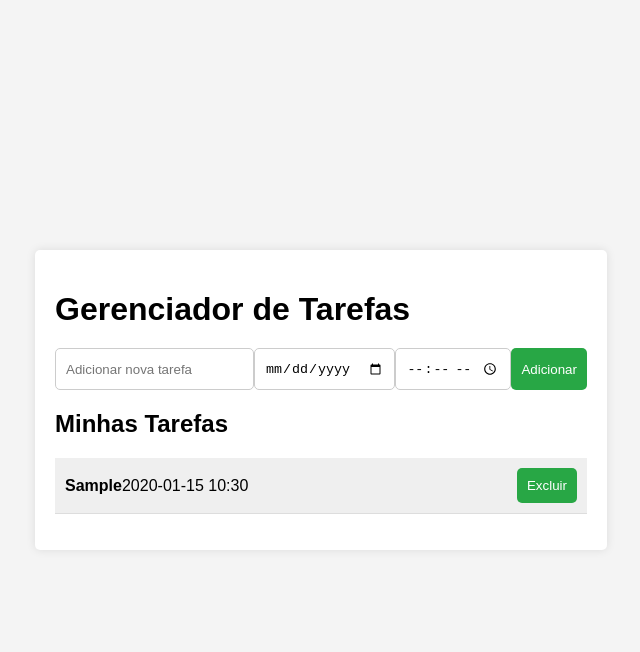
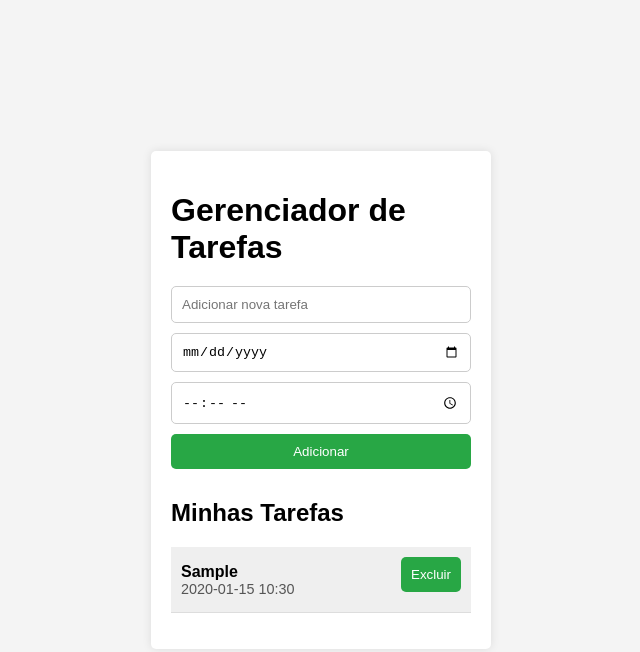
Before and after one commit to AlvesGab24/PI-GerenTarefas, a plain HTML site: page docs/index.html in a window 1280 px wide. Both pictures are taken after typing "Sample", "2020-01-15", "10:30" into the empty fields and a click on the button "Adicionar". Shown: the whole page, without its empty margins (319-959 px from the left). Drawn offline with Linux system fonts and the light colour scheme.

Commit message:
Update styles.css

```diff
--- a/docs/styles.css
+++ b/docs/styles.css
@@ -13,30 +13,29 @@ body {
     padding: 20px;
     border-radius: 5px;
     box-shadow: 0 0 10px rgba(0, 0, 0, 0.1);
+    width: 300px;
 }
 
-h1 {
+h1, h2 {
     margin-bottom: 20px;
 }
 
 form {
     display: flex;
-    justify-content: space-between;
+    flex-direction: column;
 }
 
-input {
-    flex: 1;
+input, button {
+    margin-bottom: 10px;
     padding: 10px;
     border: 1px solid #ccc;
     border-radius: 5px;
 }
 
 button {
-    padding: 10px;
-    border: none;
     background: #28a745;
     color: white;
-    border-radius: 5px;
+    border: none;
     cursor: pointer;
 }
 
@@ -57,3 +56,13 @@ li {
 li:nth-child(odd) {
     background: #efefef;
 }
+
+.task-details {
+    display: flex;
+    flex-direction: column;
+}
+
+.task-details span {
+    font-size: 0.9em;
+    color: #555;
+}
```
